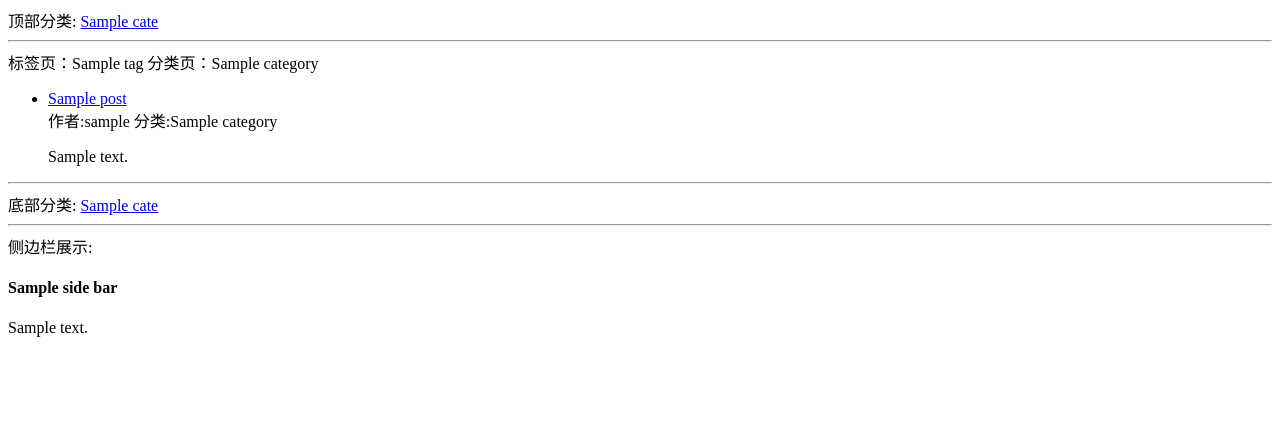
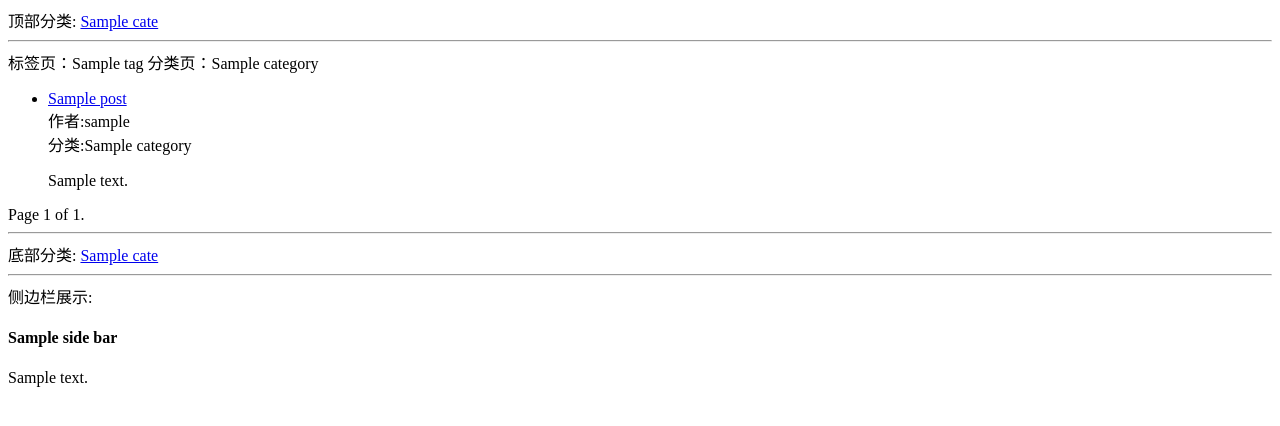
Before and after one commit to snowyeagle/typeieda202001, a Django app: template typeidea/typeidea/templates/blog/list.html in a window 1280 px wide. Shown: the top 426 px of the page. Run offline with Django 3.2, Linux system fonts and the light colour scheme; the template is opened without the code that fills it: most values are stand-ins (such as "Sample title", 1, 10 or a date in 2020); parts of the project's set-up code (start-up, migrations or seed data) failed here and were passed over.

Commit message:
20200123修改1

```diff
--- a/typeidea/typeidea/templates/blog/list.html
+++ b/typeidea/typeidea/templates/blog/list.html
@@ -18,11 +18,22 @@
     <a href="{%url 'post-detail' post.id %}">{{ post.title }}</a>
     <div>
       <span>作者:{{ post.owner.username }}</span>
+      <br>
       <span>分类:{{ post.category.name }}</span>
     </div>
     <p>{{ post.desc }}</p>
   </li>
   {% endfor %}
 </ul>
+{% if page_obj %}
 
+{% if page_obj.has_previous %}
+<a href="?page={{ page_obj.previous_page_number }}">上一页</a>
+{% endif %}
+Page {{ page_obj.number }} of {{ paginator.num_pages }}.
+{% if page_obj.has_next %}
+<a href="?page={{ page_obj.next_page_number }}">下一页</a>
+{% endif %}
+
+{% endif %}
 {% endblock %}
--- a/typeidea/typeidea/urls.py
+++ b/typeidea/typeidea/urls.py
@@ -16,7 +16,7 @@ Including another URLconf
 from django.conf.urls import url
 from django.contrib import admin
 
-from blog.views import post_list, post_detail
+from blog.views import post_list, post_detail, PostDetailView
 from config.views import links
 from typeidea.custom_site import custom_site
 
```
Also changed, not shown: typeidea/blog/views.py (+14 -0 lines).
